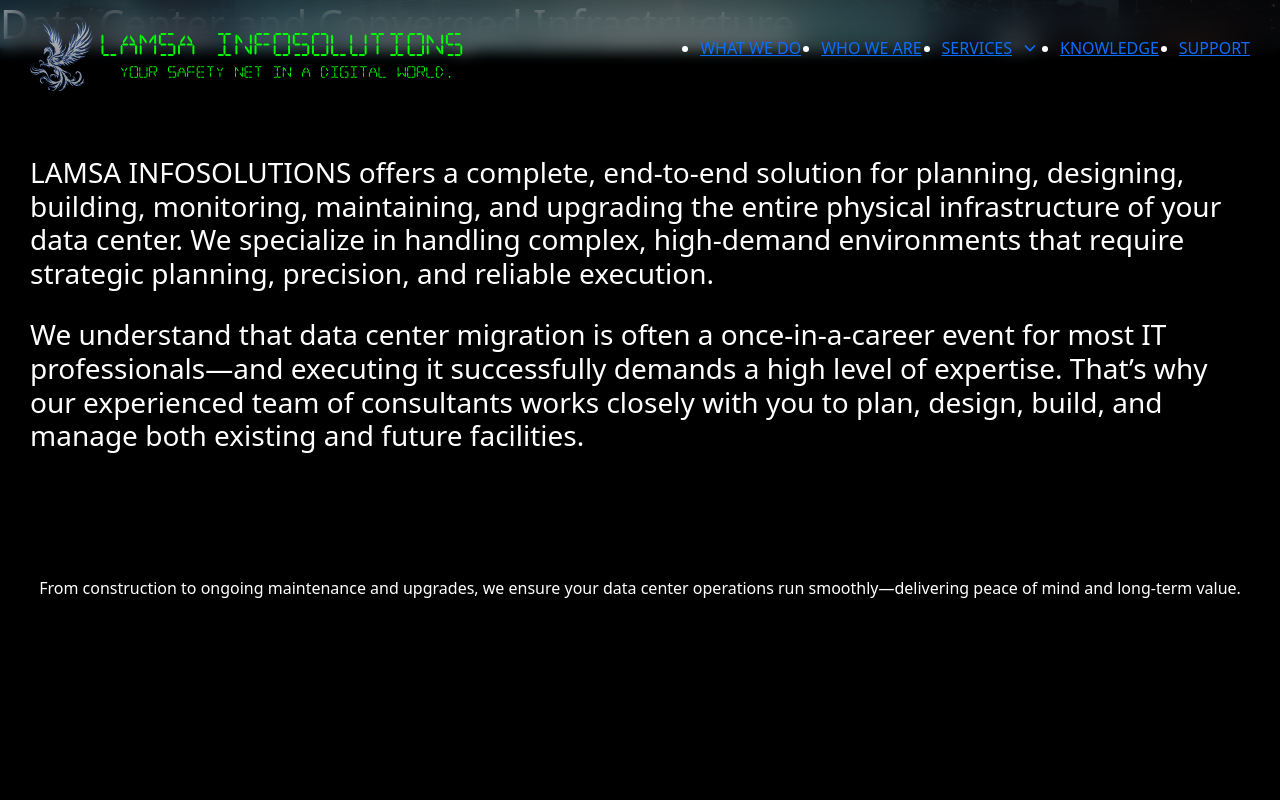
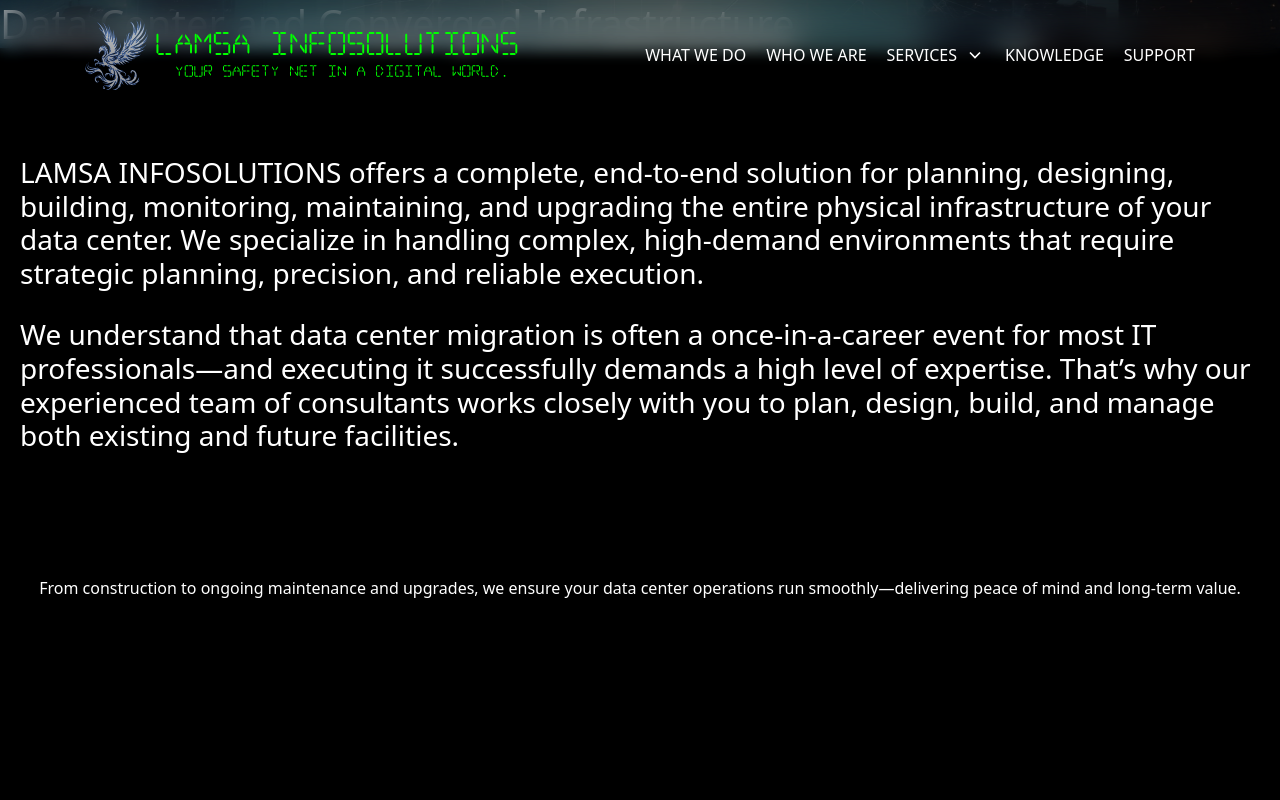
Before and after one commit to MansuriVilla/lamsa, a React (Vite) app: page /services/data-center-and-converged-infrastructure in a window 1280 px wide. Shown: the top 800 px of the page. Built offline with nearby package versions, Linux system fonts and the light colour scheme; the HTML template or start-up script is replaced by a standard one.

Commit message:
feat: Refactor Header to custom CSS, animate mobile menu, and fix responsive issues

```diff
--- a/src/assets/css/App.css
+++ b/src/assets/css/App.css
@@ -1,6 +1,15 @@
+*,
+*::before,
+*::after { box-sizing: border-box; }
+
 :root { --lamsa-primary:digital-dream-primary; --lamsa-regular:digital-dream-regular; --neon-green:#00ff00; --lamsa-seconday:Saira-Regular; --background-color:#101010; }
 body { background-color: rgb(0, 0, 0); margin: 0px; padding: 0px; box-sizing: border-box; color: #fff; }
-.custom-container { max-width: 1660px; margin: 0px auto; width: 100%; padding: 0px 30px; }
+
+
+img, picture,video{display:flex; width: 100%; height: auto;}
+
+
+.custom-container { max-width: 1660px; margin: 0px auto; width: 100%; padding: 0px 20px; }
 .custom-d-flex { display: flex; gap: 20px; }
 .flex-column { flex-direction: column; }
 .service_page--inner { display: flex; flex-direction: column; align-items: center; justify-content: center; gap:100px; padding: 100px 0;  }
--- a/src/components/footer/Footer.jsx
+++ b/src/components/footer/Footer.jsx
@@ -40,7 +40,7 @@
                       <ul className="col-ul">
                         <li className="col-li">
                           <a href="#" className="link">
-                            About us
+                            Who We Are
                           </a>
                         </li>
                         <li className="col-li">
--- a/src/components/header/Header.jsx
+++ b/src/components/header/Header.jsx
@@ -1,5 +1,3 @@
-import "bootstrap/dist/css/bootstrap.min.css";
-import "bootstrap/dist/js/bootstrap.esm.js";
 import LogoVector from "../../assets/images/Logo-vector-header.svg";
 import BluredLayer from "../BluredLayer/BluredLayer";
 import React, { useEffect, useState, useRef } from "react";
@@ -9,6 +7,8 @@
 
 export default function Header() {
   const [services, setServices] = useState([]);
+  const [isMenuOpen, setIsMenuOpen] = useState(false);
+  const [mobileSubmenuOpen, setMobileSubmenuOpen] = useState(false);
   const headerRef = useRef(null);
   const menuCleanupRef = useRef([]); // To store cleanup functions
 
@@ -20,7 +20,11 @@
   }, []);
 
   // Scroll effect
-  // Scroll effect
+  const isMenuOpenRef = useRef(isMenuOpen);
+  useEffect(() => {
+    isMenuOpenRef.current = isMenuOpen;
+  }, [isMenuOpen]);
+
   useEffect(() => {
     const header = headerRef.current;
     if (!header) return;
@@ -36,7 +40,11 @@
         header.classList.remove("scrolled");
       }
 
-      if (currentScrollY > lastScrollY && currentScrollY > 100) {
+      if (
+        currentScrollY > lastScrollY &&
+        currentScrollY > 100 &&
+        !isMenuOpenRef.current
+      ) {
         // Scrolling down & past threshold -> Hide
         header.classList.remove("header-visible");
         header.classList.add("header-hidden");
@@ -95,6 +103,8 @@
       gsap.set(items, { opacity: 0, y: 20 });
 
       const onMouseEnter = () => {
+        // Only trigger hover on desktop (when mobile menu is NOT open)
+        if (window.innerWidth > 991) {
           closeAllMenus(item);
           megaMenu.classList.add("site_megaMenu__Active");
           if (link) link.classList.add("site_megaMenu__Active");
@@ -107,9 +117,11 @@
             stagger: 0.05,
             ease: "power2.out",
           });
+        }
       };
 
       const onMouseLeave = () => {
+        if (window.innerWidth > 991) {
           gsap.to(megaMenu, { height: 0, duration: 0.3, ease: "power1.in" });
           gsap.to(items, { opacity: 0, y: 20, duration: 0.2 });
           setTimeout(() => {
@@ -117,6 +129,7 @@
             if (link) link.classList.remove("site_megaMenu__Active");
             megaMenu.style.pointerEvents = "none";
           }, 300);
+        }
       };
 
       item.addEventListener("mouseenter", onMouseEnter);
@@ -135,50 +148,101 @@
     };
   }, [services]);
 
+  const toggleMenu = () => {
+    setIsMenuOpen(!isMenuOpen);
+  };
+
+  const closeMenu = () => {
+    setIsMenuOpen(false);
+    setMobileSubmenuOpen(false); // Close submenu when closing main menu
+  };
+
+  const toggleMobileSubmenu = (e) => {
+    e.preventDefault();
+    setMobileSubmenuOpen(!mobileSubmenuOpen);
+  };
+
+  // Mobile Submenu Animation
+  useEffect(() => {
+    const mobileSubmenu = headerRef.current?.querySelector(
+      ".services-dropdown-menu"
+    );
+    if (!mobileSubmenu) return;
+
+    const items = mobileSubmenu.querySelectorAll("li");
+
+    if (mobileSubmenuOpen) {
+      // Open animation
+      gsap.to(mobileSubmenu, {
+        height: "auto",
+        duration: 0.3,
+        ease: "power1.out",
+      });
+      gsap.to(items, {
+        opacity: 1,
+        y: 0,
+        duration: 0.3,
+        stagger: 0.05,
+        ease: "power2.out",
+        overwrite: true, // Ensure we overwrite any conflicting animations
+      });
+    } else {
+      // Close animation
+      gsap.to(items, {
+        opacity: 0,
+        y: 20,
+        duration: 0.2,
+        overwrite: true,
+      });
+      gsap.to(mobileSubmenu, { height: 0, duration: 0.3, ease: "power1.in" });
+    }
+  }, [mobileSubmenuOpen]);
+
   return (
     <div className="header" ref={headerRef}>
       <BluredLayer />
-      <nav className="navbar navbar-expand-lg header-inner">
-        <div className="container-fluid custom-container">
-          <Link to="/" className="custom-d-flex navbar-brand custom-a">
+      <nav className="header-nav">
+        <div className="header-container">
+          <Link to="/" className="logo-link" onClick={closeMenu}>
             <img src={LogoVector} alt="Lamsa Logo" />
           </Link>
 
           <button
-            className="navbar-toggler"
+            className={`mobile-menu-toggle ${isMenuOpen ? "active" : ""}`}
             type="button"
-            data-bs-toggle="offcanvas"
-            data-bs-target="#offcanvasNavbar"
-            aria-controls="offcanvasNavbar"
+            onClick={toggleMenu}
             aria-label="Toggle navigation"
           >
-            <span className="navbar-toggler-icon"></span>
+            <span className="hamburger-box">
+              <span className="hamburger-inner"></span>
+            </span>
           </button>
 
-          <div
-            className="offcanvas offcanvas-end offcanvas-lg"
-            tabIndex="-1"
-            id="offcanvasNavbar"
-            aria-labelledby="offcanvasNavbarLabel"
-          >
-            <div className="offcanvas-body custom-body-offcanvas">
-              <div className="header-right ms-auto">
-                <ul className="custom-d-flex">
+          <div className={`mobile-menu-container ${isMenuOpen ? "open" : ""}`}>
+            <div className="mobile-menu-body">
+              <div className="header-right">
+                <ul className="nav-list">
                   <li className="header-li" key="whatwedo">
-                    <Link to="/Whatwedo">WHAT WE DO</Link>
+                    <Link to="/Whatwedo" onClick={closeMenu}>
+                      WHAT WE DO
+                    </Link>
                   </li>
                   <li className="header-li" key="whoweare">
-                    <Link to="/Whoweare">WHO WE ARE</Link>
+                    <Link to="/Whoweare" onClick={closeMenu}>
+                      WHO WE ARE
+                    </Link>
                   </li>
 
                   <li
-                    className="header-li menu-item-has-children position-relative"
+                    className={`header-li menu-item-has-children position-relative ${
+                      mobileSubmenuOpen ? "submenu-open" : ""
+                    }`}
                     key="services"
                   >
                     <Link
                       to="#"
                       className="d-flex align-items-center gap-2 py-3"
-                      onClick={(e) => e.preventDefault()}
+                      onClick={toggleMobileSubmenu}
                     >
                       SERVICES
                       <svg
@@ -189,32 +253,28 @@
                         fill="none"
                         stroke="currentColor"
                         strokeWidth="2"
+                        style={{
+                          transform: mobileSubmenuOpen
+                            ? "rotate(180deg)"
+                            : "none",
+                          transition: "transform 0.3s",
+                        }}
                       >
                         <path d="M6 9l6 6 6-6" />
                       </svg>
                     </Link>
 
                     <ul
-                      className="sub-menu services-dropdown-menu"
-                      style={{
-                        position: "absolute",
-                        top: "100%",
-                        left: 0,
-                        background: "var(--background-color)",
-                        boxShadow: "0 10px 30px rgba(0,0,0,0.1)",
-                        borderRadius: "8px",
-                        overflow: "hidden",
-                        height: 0,
-                        pointerEvents: "none",
-                        zIndex: 1000,
-                        minWidth: "220px",
-                      }}
+                      className={`sub-menu services-dropdown-menu ${
+                        mobileSubmenuOpen ? "mobile-visible" : ""
+                      }`}
                     >
                       {services.map((service) => (
                         <li key={service.id}>
                           <Link
                             to={`/services/${service.slug}`}
                             className="dropdown-item px-4 py-3"
+                            onClick={closeMenu}
                           >
                             {service.title}
                           </Link>
@@ -224,10 +284,14 @@
                   </li>
 
                   <li className="header-li" key="knowledge">
-                    <Link to="/">KNOWLEDGE</Link>
+                    <Link to="/" onClick={closeMenu}>
+                      KNOWLEDGE
+                    </Link>
                   </li>
                   <li className="header-li" key="support">
-                    <Link to="/support">SUPPORT</Link>
+                    <Link to="/support" onClick={closeMenu}>
+                      SUPPORT
+                    </Link>
                   </li>
                 </ul>
               </div>
--- a/src/components/header/header.css
+++ b/src/components/header/header.css
@@ -1,21 +1,328 @@
-.header {position: fixed; width: 100%; top: 0; z-index: 9; transition: .25s linear all; }
-.header .custom-d-flex { align-items: center; }
-/* .header.scrolled { background-color: #000; box-shadow: 0 5px 20px rgba(0,0,0,0.1); } */
-/* .header.header-hidden { transform: translateY(-100%); } */
-/* .header.header-visible { transform: translateY(0); } */
-.header .header-inner { justify-content: space-between; width: 100%; align-items: center; padding: 20px 0; }
-.header .header-inner .custom-a { font-family: var(--lamsa-primary); padding: 0; margin: 0; font-size: clamp(20px, 4vw + 1rem, 28px); text-align: center; color: var(--neon-green); align-items: center; column-gap: 9.2px; }
-.header .header-inner .custom-a img { max-width: clamp(240px, 34vw, 500px); width: 100%; }
-#offcanvasNavbarLabel span:nth-child(2) { display: none; }
-.header-li a { padding: 20px 0; transition: 0.3s all linear; }
-.services-dropdown-menu .dropdown-item { padding: 10px 20px; color: #fff; text-decoration: none; display: block; transition: background 0.2s; }
-.services-dropdown-menu .dropdown-item:hover { background: #151515; color: var(--neon-green); }
-.offcanvas { color: #fff; }
-.header-li a span svg { fill: #fff; transition: 0.3s all linear; }
-.header-li a.site_megaMenu__Active { color: var(--neon-green); }
-.header-li a.site_megaMenu__Active span svg { transform: scaleY(-1); fill: var(--neon-green); }
-@media only screen and (max-width:991px) {
- .offcanvas.offcanvas-end { min-height: 100vh; }
-.header .header-inner .header-right .custom-d-flex { flex-direction: column; }
-.offcanvas { background-color: #000; }
- }
+/* Base Header Styles */
+.header {
+  position: fixed;
+  width: 100%;
+  top: 0;
+  z-index: 999;
+  transition: transform 0.3s ease, background-color 0.3s ease;
+}
+
+/*
+.header.header-hidden {
+  transform: translateY(-100%);
+}
+
+.header.header-visible {
+  transform: translateY(0);
+} */
+
+.header-li.menu-item-has-children {
+  position: relative;
+}
+
+.header-nav {
+  width: 100%;
+  padding: 20px 0;
+}
+
+.header-container {
+  width: 100%;
+  padding-right: 15px;
+  padding-left: 15px;
+  margin-right: auto;
+  margin-left: auto;
+  display: flex;
+  justify-content: space-between;
+  align-items: center;
+}
+
+@media (min-width: 576px) {
+  .header-container {
+    max-width: 540px;
+  }
+}
+@media (min-width: 768px) {
+  .header-container {
+    max-width: 720px;
+  }
+}
+@media (min-width: 992px) {
+  .header-container {
+    max-width: 960px;
+  }
+}
+@media (min-width: 1200px) {
+  .header-container {
+    max-width: 1140px;
+  }
+}
+@media (min-width: 1400px) {
+  .header-container {
+    max-width: 1320px;
+  }
+}
+
+/* Logo Styles */
+.logo-link {
+  font-family: var(--lamsa-primary);
+  padding: 0;
+  margin: 0;
+  font-size: clamp(20px, 4vw + 1rem, 28px);
+  text-align: center;
+  color: var(--neon-green);
+  display: flex;
+  align-items: center;
+  column-gap: 9.2px;
+  text-decoration: none;
+}
+
+.logo-link img {
+  max-width: clamp(240px, 34vw, 500px);
+  width: 100%;
+  height: auto;
+}
+
+/* Navigation List (Desktop) */
+.nav-list {
+  display: flex;
+  align-items: center;
+  list-style: none;
+  margin: 0;
+  padding: 0;
+  gap: 20px;
+}
+
+.header-li a {
+  padding: 20px 0;
+  transition: 0.3s all linear;
+  text-decoration: none;
+  color: #fff;
+  display: flex;
+  align-items: center;
+  gap: 5px;
+}
+
+.header-li a span svg {
+  fill: #fff;
+  transition: 0.3s all linear;
+}
+
+.header-li a.site_megaMenu__Active {
+  color: var(--neon-green);
+}
+
+.header-li a.site_megaMenu__Active span svg {
+  transform: scaleY(-1);
+  fill: var(--neon-green);
+}
+
+/* Mega Menu / Sub Menu */
+.sub-menu {
+  position: absolute;
+  top: 100%;
+  left: 0;
+  background: var(--background-color, #000);
+  box-shadow: 0 10px 30px rgba(0, 0, 0, 0.1);
+  border-radius: 8px;
+  overflow: hidden;
+  height: 0;
+  pointer-events: none;
+  z-index: 1000;
+  min-width: 220px;
+  list-style: none;
+  padding: 0;
+  margin: 0;
+}
+
+.services-dropdown-menu .dropdown-item {
+  padding: 10px 20px;
+  color: #fff;
+  text-decoration: none;
+  display: block;
+  transition: background 0.2s;
+}
+
+.services-dropdown-menu .dropdown-item:hover {
+  background: #151515;
+  color: var(--neon-green);
+}
+
+/* Mobile Menu Toggle (Hamburger) */
+.mobile-menu-toggle {
+  display: none;
+  background: none;
+  border: none;
+  cursor: pointer;
+  padding: 10px;
+  z-index: 1002;
+}
+
+.hamburger-box {
+  width: 30px;
+  height: 24px;
+  display: inline-block;
+  position: relative;
+}
+
+.hamburger-inner {
+  display: block;
+  top: 50%;
+  margin-top: -2px;
+  width: 30px;
+  height: 2px;
+  background-color: #fff;
+  border-radius: 4px;
+  position: absolute;
+  transition-property: transform;
+  transition-duration: 0.15s;
+  transition-timing-function: ease;
+}
+
+.hamburger-inner::before,
+.hamburger-inner::after {
+  width: 30px;
+  height: 2px;
+  background-color: #fff;
+  border-radius: 4px;
+  position: absolute;
+  transition-property: transform;
+  transition-duration: 0.15s;
+  transition-timing-function: ease;
+  content: "";
+  display: block;
+}
+
+.hamburger-inner::before {
+  top: -10px;
+}
+
+.hamburger-inner::after {
+  bottom: -10px;
+}
+
+/* Hamburger Active State */
+.mobile-menu-toggle.active .hamburger-inner {
+  transform: rotate(45deg);
+}
+
+.mobile-menu-toggle.active .hamburger-inner::before {
+  top: 0;
+  opacity: 0;
+}
+
+.mobile-menu-toggle.active .hamburger-inner::after {
+  bottom: 0;
+  transform: rotate(-90deg);
+}
+
+/* Mobile Menu Container */
+.mobile-menu-container {
+  display: block; /* Always in DOM, but hidden via transform/visibility on mobile */
+}
+
+/* Responsive Styles */
+@media (max-width: 991px) {
+  .mobile-menu-toggle {
+    display: block;
+  }
+
+
+
+  /* Hide the nav list in the header bar on mobile, show it in the drawer */
+  .header-container > .header-right {
+      display: none;
+  }
+
+  .mobile-menu-container {
+    position: fixed;
+    top: 0;
+    right: 0;
+    width: 100%;
+    height: 100vh;
+    background-color: #000;
+    z-index: 1001;
+    transform: translateX(100%);
+    transition: transform 0.3s ease-in-out;
+    padding-top: 80px;
+    overflow-y: auto;
+  }
+
+  .mobile-menu-container.open {
+    transform: translateX(0);
+  }
+
+  .mobile-menu-body {
+    padding: 20px;
+  }
+
+  .nav-list {
+    flex-direction: column;
+    align-items: flex-start;
+    gap: 0;
+  }
+
+  .header-li {
+    width: 100%;
+    border-bottom: 1px solid #333;
+  }
+
+  .header-li:last-child {
+    border-bottom: none;
+  }
+
+  .header-li a {
+    padding: 15px 0;
+    width: 100%;
+    justify-content: space-between;
+  }
+
+  /* Mobile Submenu Styles */
+  .sub-menu {
+    position: static;
+
+    opacity: 1;
+    visibility: visible;
+    pointer-events: auto;
+    padding-left: 0px;
+    background: transparent;
+    box-shadow: none;
+
+    transform: none;
+    overflow: hidden;
+  }
+  .services-dropdown-menu .dropdown-item{padding-left: 12px;}
+.sub-menu.mobile-visible{padding-bottom: 20px;}
+
+  .sub-menu.mobile-visible li {
+      opacity: 1;
+      transform: none;
+  }
+}
+
+@media (min-width: 992px) {
+  .mobile-menu-container {
+    display: none; /* Hide the mobile container wrapper on desktop if it's separate */
+    /* But wait, in my HTML structure, .header-right is INSIDE .mobile-menu-body inside .mobile-menu-container */
+    /* This is a problem. The structure I wrote in JSX puts the nav inside the mobile menu container ALWAYS. */
+    /* I need to fix the CSS to handle this. */
+    /* On desktop, .mobile-menu-container should NOT be a fixed drawer. It should just be a normal div. */
+
+    display: block;
+    position: static;
+    width: auto;
+    height: auto;
+    background: transparent;
+    transform: none;
+    padding: 0;
+    overflow: visible;
+    z-index: auto;
+  }
+
+  .mobile-menu-body {
+      padding: 0;
+  }
+
+  .header-right {
+      display: block;
+  }
+}
--- a/src/components/testimonials/testimonial.css
+++ b/src/components/testimonials/testimonial.css
@@ -59,3 +59,8 @@
   text-align: center;
   text-transform: uppercase;
 }
+
+
+@media (max-width: 991px) {
+  .testimonial_cards{flex-direction: column;}
+}
--- a/src/pages/ServicDetail.jsx
+++ b/src/pages/ServicDetail.jsx
@@ -1,6 +1,5 @@
 import React, { useEffect, useState } from "react";
 import { useParams } from "react-router-dom";
-import "bootstrap/dist/css/bootstrap.min.css";
 import Banner from "../components/banner/Banner.jsx";
 import Background from "../assets/images/who-we-are-hero.webp";
 
```
Also changed, not shown: src/pages/Support.jsx (+50 -82 lines). Lines whose indentation alone changed are shown as unchanged.
